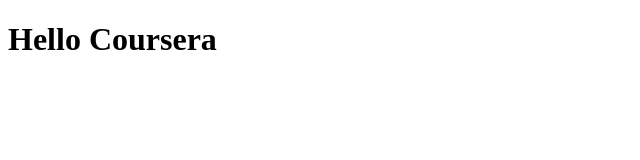
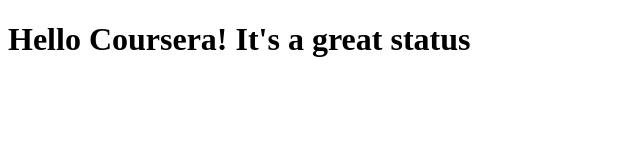
Before and after one commit to miggels/coursera-test, a plain HTML site: page site/index.html in a window 1280 px wide. Shown: the whole page, without its empty margins (0-640 px from the left). Drawn offline with Linux system fonts and the light colour scheme.

Commit message:
Small addition to our page content.

```diff
--- a/site/index.html
+++ b/site/index.html
@@ -4,6 +4,6 @@
 	<title>Hello Coursera</title>
 </head>
 <body>
-<h1>Hello Coursera</h1>
+<h1>Hello Coursera! It's a great status</h1>
 </body>
 </html>
```
